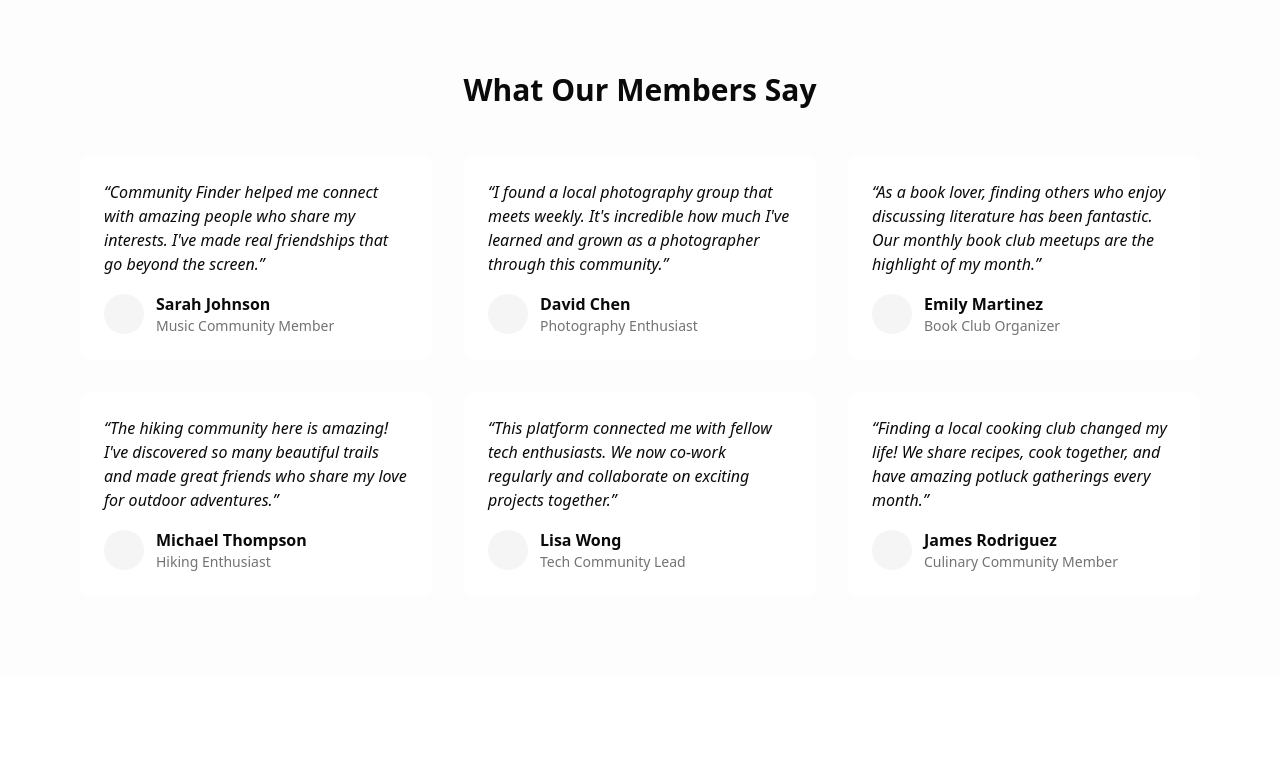
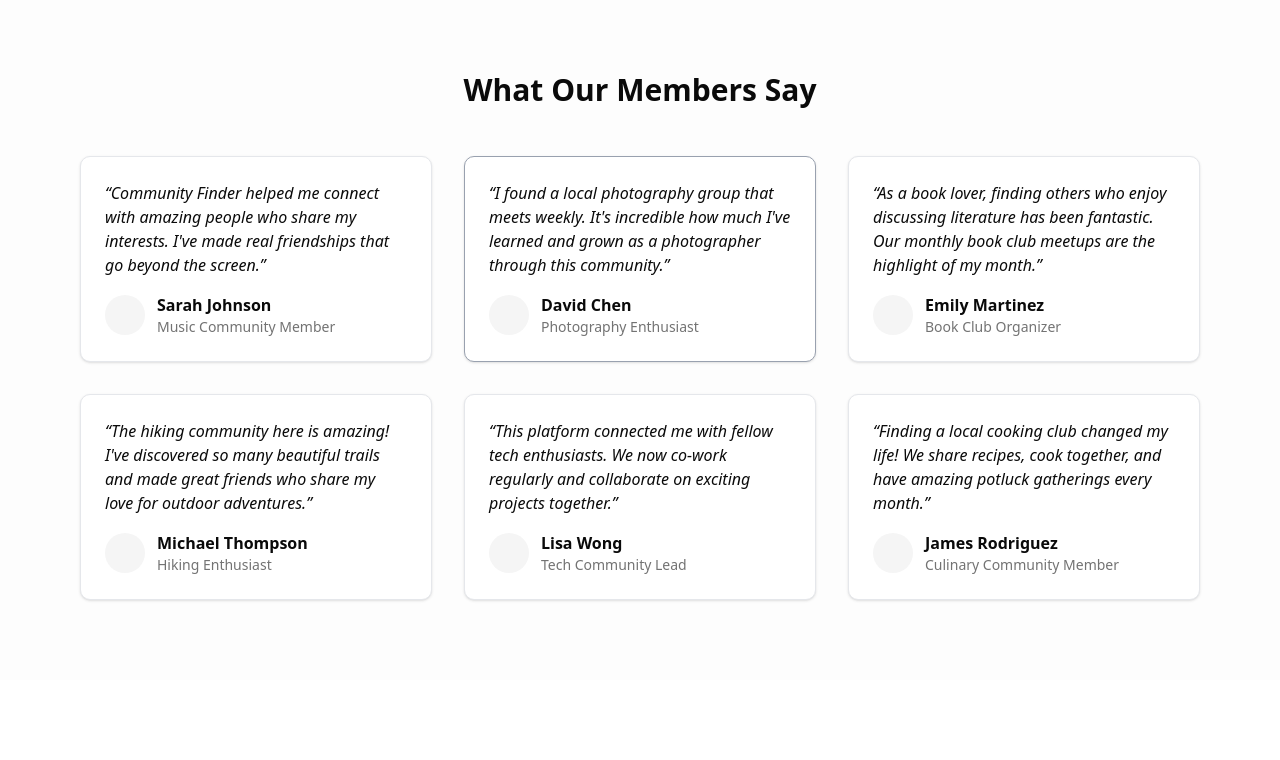
Before and after one commit to mzffreyvazov/community-discovery, a Next.js app: page / in a window 1280 px wide. Shown: the part 538-1298 px from the top of the page. Built offline with nearby package versions, Linux system fonts and the light colour scheme; no server answers.

Commit message:
style: enhance card styling with borders and shadows in Home component

```diff
--- a/app/page.tsx
+++ b/app/page.tsx
@@ -42,7 +42,7 @@ export default async function Home() {
         <div className="container max-w-6xl mx-auto">
           <h2 className="text-3xl font-bold mb-12 text-center">What Our Members Say</h2>
           <div className="grid grid-cols-1 sm:grid-cols-2 lg:grid-cols-3 gap-8">
-            <div className="rounded-lg bg-background p-6">
+            <div className="rounded-lg bg-background p-6 border border-gray-200 shadow-sm">
               <p className="mb-4 italic">&ldquo;Community Finder helped me connect with amazing people who share my interests. I&apos;ve made real friendships that go beyond the screen.&rdquo;</p>
               <div className="flex items-center gap-3">
                 <div className="w-10 h-10 rounded-full bg-secondary" />
@@ -52,7 +52,7 @@ export default async function Home() {
                 </div>
               </div>
             </div>
-            <div className="rounded-lg bg-background p-6">
+            <div className="rounded-lg bg-background p-6 border border-gray-400 shadow-sm">
               <p className="mb-4 italic">&ldquo;I found a local photography group that meets weekly. It&apos;s incredible how much I&apos;ve learned and grown as a photographer through this community.&rdquo;</p>
               <div className="flex items-center gap-3">
                 <div className="w-10 h-10 rounded-full bg-secondary" />
@@ -62,7 +62,7 @@ export default async function Home() {
                 </div>
               </div>
             </div>
-            <div className="rounded-lg bg-background p-6">
+            <div className="rounded-lg bg-background p-6 border border-gray-200 shadow-sm">
               <p className="mb-4 italic">&ldquo;As a book lover, finding others who enjoy discussing literature has been fantastic. Our monthly book club meetups are the highlight of my month.&rdquo;</p>
               <div className="flex items-center gap-3">
                 <div className="w-10 h-10 rounded-full bg-secondary" />
@@ -72,7 +72,7 @@ export default async function Home() {
                 </div>
               </div>
             </div>
-            <div className="rounded-lg bg-background p-6">
+            <div className="rounded-lg bg-background p-6 border border-gray-200 shadow-sm">
               <p className="mb-4 italic">&ldquo;The hiking community here is amazing! I&apos;ve discovered so many beautiful trails and made great friends who share my love for outdoor adventures.&rdquo;</p>
               <div className="flex items-center gap-3">
                 <div className="w-10 h-10 rounded-full bg-secondary" />
@@ -82,7 +82,7 @@ export default async function Home() {
                 </div>
               </div>
             </div>
-            <div className="rounded-lg bg-background p-6">
+            <div className="rounded-lg bg-background p-6 border border-gray-200 shadow-sm">
               <p className="mb-4 italic">&ldquo;This platform connected me with fellow tech enthusiasts. We now co-work regularly and collaborate on exciting projects together.&rdquo;</p>
               <div className="flex items-center gap-3">
                 <div className="w-10 h-10 rounded-full bg-secondary" />
@@ -92,7 +92,7 @@ export default async function Home() {
                 </div>
               </div>
             </div>
-            <div className="rounded-lg bg-background p-6">
+            <div className="rounded-lg bg-background p-6 border border-gray-200 shadow-sm">
               <p className="mb-4 italic">&ldquo;Finding a local cooking club changed my life! We share recipes, cook together, and have amazing potluck gatherings every month.&rdquo;</p>
               <div className="flex items-center gap-3">
                 <div className="w-10 h-10 rounded-full bg-secondary" />
```
